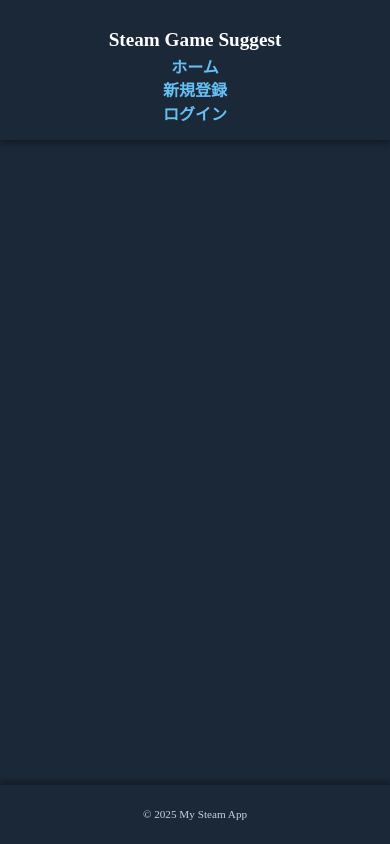
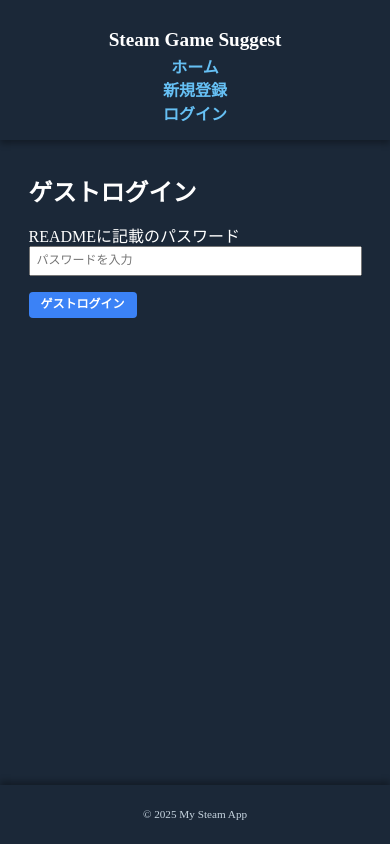
Before and after one commit to Tsubasa-Yamamoto1998/SteamSuggestApp_frontend, a Vue app: page /Guestlogin in a window 390 px wide. Built offline with nearby package versions, Linux system fonts and the light colour scheme; no server answers.

Commit message:
ゲストログイン機能を追加し、ルーティングを更新。READMEにゲストログイン用パスワードを記載。

```diff
--- a/src/router/index.js
+++ b/src/router/index.js
@@ -8,16 +8,18 @@
 import AccountPage from '../views/AccountView.vue'
 import RegisterSteamid from '../views/RegisterSteamidView.vue'
 import YoutubeVideos from '../views/YoutubeVideosView.vue'
+import GuestLoginView from '@/views/GuestLoginView.vue'
 
 const routes = [
-  { path: '/', component: HomePage },
-  { path: '/signup', component: SignupPage },
-  { path: '/login', component: LoginPage },
+  { path: '/', component: HomePage, meta: { requiresGuestAuth: true } },
+  { path: '/signup', component: SignupPage, meta: { requiresGuestAuth: true } },
+  { path: '/login', component: LoginPage, meta: { requiresGuestAuth: true } },
   { path: '/confirm', component: Confirm },
   { path: '/games', component: GamesPage, meta: { requiresAuth: true } },
   { path: '/account', component: AccountPage, meta: { requiresAuth: true } },
   { path: '/RegisterSteamid', component: RegisterSteamid },
   { path: '/YoutubeVideos', component: YoutubeVideos },
+  { path: '/Guestlogin', component: GuestLoginView },
 ]
 
 const router = createRouter({
@@ -27,11 +29,20 @@
 
 router.beforeEach((to, from, next) => {
   const authCookie = useAuthCookie()
+  const token = localStorage.getItem('authToken')
+
   if (to.meta.requiresAuth && !authCookie.isLoggedIn) {
-    next('/login') // ログインページにリダイレクト
-  } else {
-    next() // 通常の遷移
+    // ログインが必要だが未ログインの場合、ログインページにリダイレクト
+    return next('/login')
   }
+
+  if (to.meta.requiresGuestAuth && !token) {
+    // ゲスト認証が必要だがトークンがない場合、ゲストログインページにリダイレクト
+    return next('/Guestlogin')
+  }
+
+  // それ以外の場合は通常の遷移
+  next()
 })
 
 export default router
--- /dev/null
+++ b/src/views/GuestLoginView.vue
@@ -0,0 +1,122 @@
+<template>
+  <div class="login-form">
+    <h2>ゲストログイン</h2>
+
+    <form @submit.prevent="login">
+      <div class="form-group">
+        <label for="password">READMEに記載のパスワード</label>
+        <input
+          type="password"
+          id="password"
+          v-model="password"
+          placeholder="パスワードを入力"
+          required
+        />
+      </div>
+      <p v-if="error" class="error-message">{{ error }}</p>
+      <button type="submit">ゲストログイン</button>
+    </form>
+  </div>
+</template>
+
+<script setup>
+import { ref } from 'vue'
+import { useRouter } from 'vue-router'
+import apiClient from '@/plugins/axios'
+import { showMessage } from '@/utils/message'
+
+const router = useRouter()
+const password = ref('')
+const error = ref('')
+
+const login = async () => {
+  try {
+    const response = await apiClient.post('/custom/auth/guest_login', {
+      password: password.value,
+    })
+
+    if (response.status === 200) {
+      showMessage('ゲストログインに成功しました！', 'success') // 成功メッセージを表示
+      localStorage.setItem('authToken', response.data.token)
+      router.push('/')
+    }
+  } catch (e) {
+    showMessage('ゲストログインに失敗しました。', 'error')
+    if (e.response && e.response.status === 401) {
+      // 認証エラーの場合
+      error.value = 'パスワードが違います'
+    } else {
+      // その他のエラーの場合
+      error.value = 'エラーが発生しました。再度お試しください。'
+      console.error('ログインエラー:', e)
+    }
+  }
+}
+</script>
+
+<style scoped>
+.login-form {
+  max-width: 400px;
+  margin: 0 auto;
+  color: white;
+}
+
+.form-group {
+  margin-bottom: 16px;
+  display: flex;
+  flex-direction: column;
+}
+
+input {
+  padding: 8px;
+  font-size: 14px;
+}
+
+button {
+  padding: 10px 16px;
+  font-weight: bold;
+  background-color: #3b82f6;
+  color: white;
+  border: none;
+  border-radius: 4px;
+}
+
+a {
+  color: #66c0f4;
+  text-decoration: none;
+}
+
+/* --- Responsive Design --- */
+@media (max-width: 960px) {
+  .login-form {
+    max-width: 90%;
+    padding: 15px;
+  }
+
+  input {
+    font-size: 13px;
+    padding: 7px;
+  }
+
+  button {
+    font-size: 14px;
+    padding: 8px 14px;
+  }
+}
+
+@media (max-width: 480px) {
+  .login-form {
+    padding: 10px;
+  }
+
+  input {
+    font-size: 12px;
+    padding: 6px;
+  }
+
+  button {
+    font-size: 12px;
+    padding: 6px 12px;
+  }
+}
+</style>
```
Also changed, not shown: 1 other file (tests, documents, lock files or other folders).
